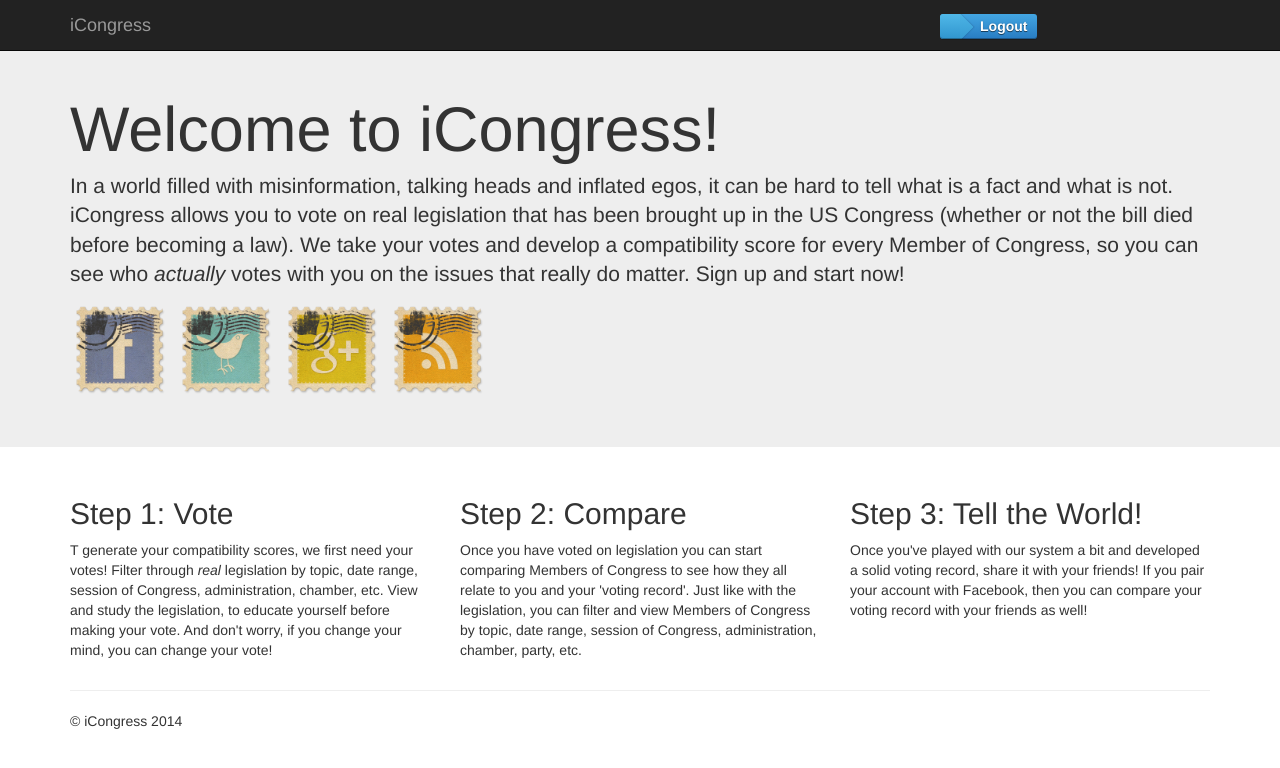
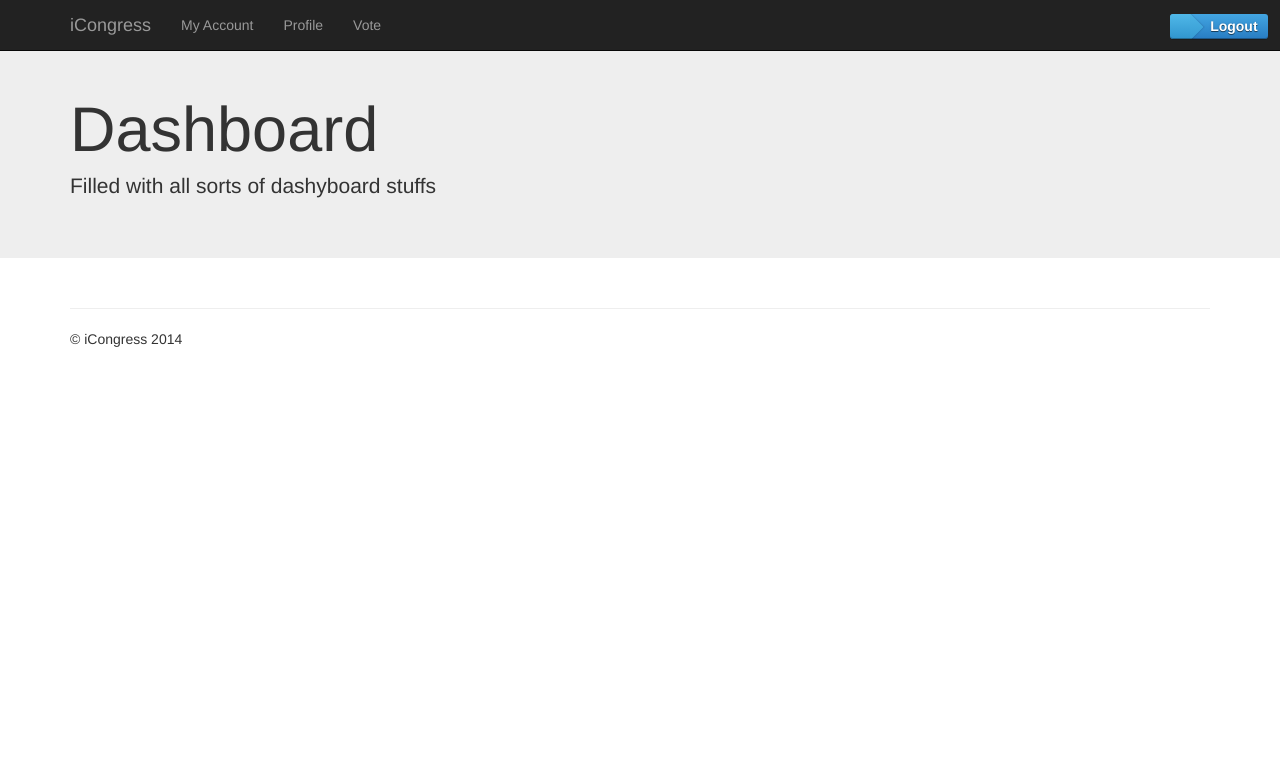
Before and after one commit to JohnLZeller/iCongress, a Flask app: page / in a window 1280 px wide. Shown: the top 768 px of the page. Run offline with Flask 2, Linux system fonts and the light colour scheme; the visitor is signed in with stand-in values (Sample User, id 1); some libraries are stand-ins or nearby versions.

Commit message:
USers now login and see a dashboard :)

```diff
--- a/main.py
+++ b/main.py
@@ -2,7 +2,7 @@ import sqlite3
 from flask import Flask, request, session, g, redirect, url_for, abort, render_template, flash
 from contextlib import closing
 import time
-from flask.ext.login import LoginManager, UserMixin
+from flask.ext.login import LoginManager, UserMixin, current_user
 from flaskext.browserid import BrowserID
 from flask.ext.sqlalchemy import SQLAlchemy
 
@@ -56,12 +56,6 @@ def get_user_by_id(id):
     Given a unicode ID, returns the user that matches it.
     """
     return User.query.get(id)
-    """
-    for row in db.session.query(User).filter(User.id == id):
-        if row is not None:
-            print "get_user_by_id - " + str(type(row.User)) + " - " + str(row.User)
-            return row.User
-    return None"""
 
 def create_browserid_user(kwargs):
     """
@@ -88,18 +82,6 @@ def get_user(kwargs):
     if u is None: # user didn't exist in db
         return create_browserid_user(kwargs)
     return u
-    """
-    # try to find the user
-    for row in db.session.query(User).filter(User.email == kwargs.get('email')):
-        if row is not None:
-            print "get_user - " + str(type(row.User)) + " - " + str(row.User)
-            return row.User
-    for row in db.session.query(User).filter(User.id == kwargs.get('id')):
-        if row is not None:
-            print "get_user - " + str(type(row.User)) + " - " + str(row.User)
-            return row.User
-    # try to create the user
-    return create_browserid_user(kwargs)"""
 
 login_manager = LoginManager()
 login_manager.user_loader(get_user_by_id)
@@ -112,6 +94,8 @@ browserid.init_app(app)
 ### Routing ###
 @app.route('/')
 def home():
+    if current_user.is_authenticated():
+        return render_template('dashboard.html')
     return render_template('index.html')
 
 ### Admin Tools ###
--- a/templates/layout.html
+++ b/templates/layout.html
@@ -41,8 +41,7 @@
       </div><!--/.navbar-collapse -->
     </div>
   </div>
-
-	{% block body %}{% endblock %}
+  {% block body %}{% endblock %}
 
   <div class="container">
     <hr>
```
